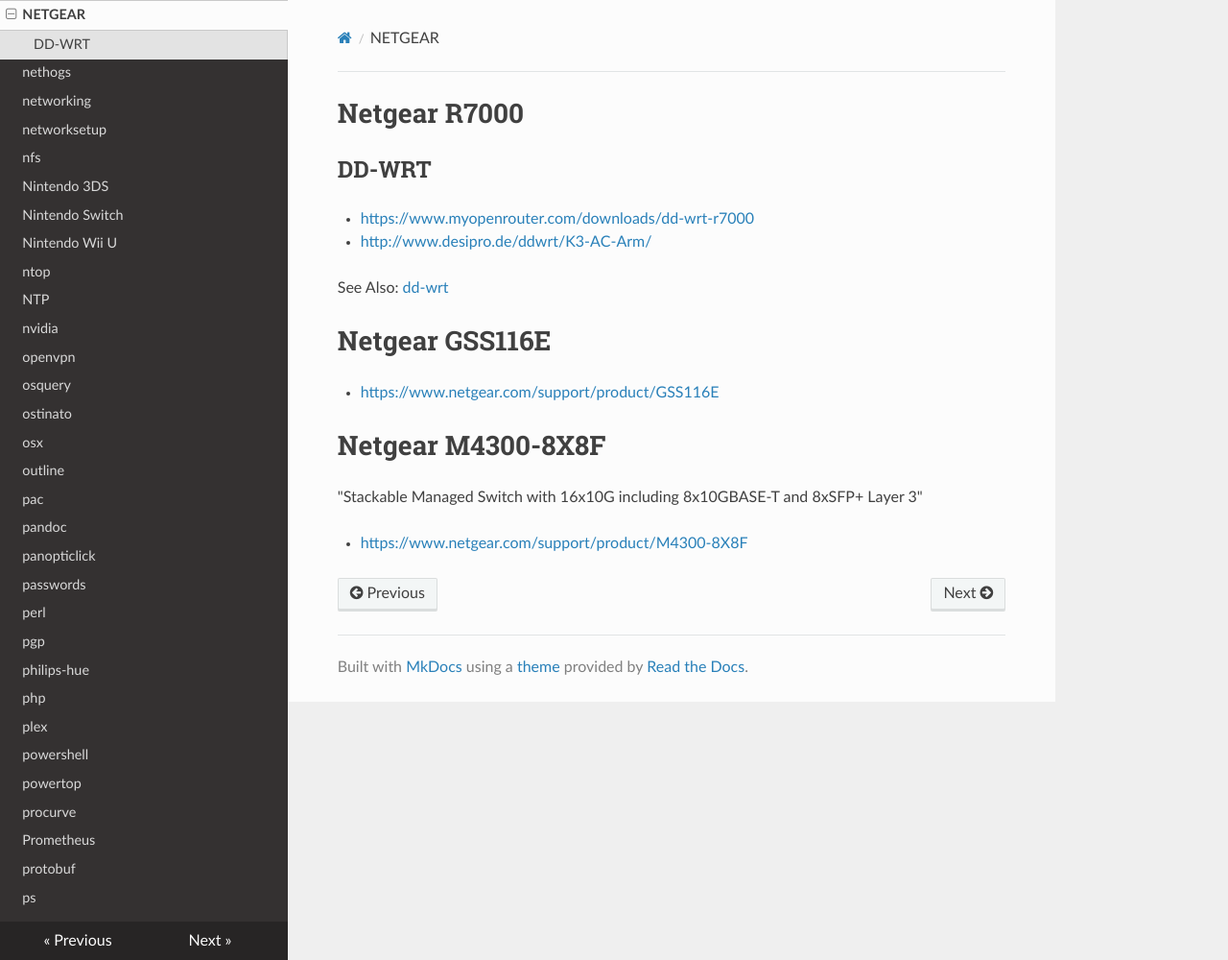
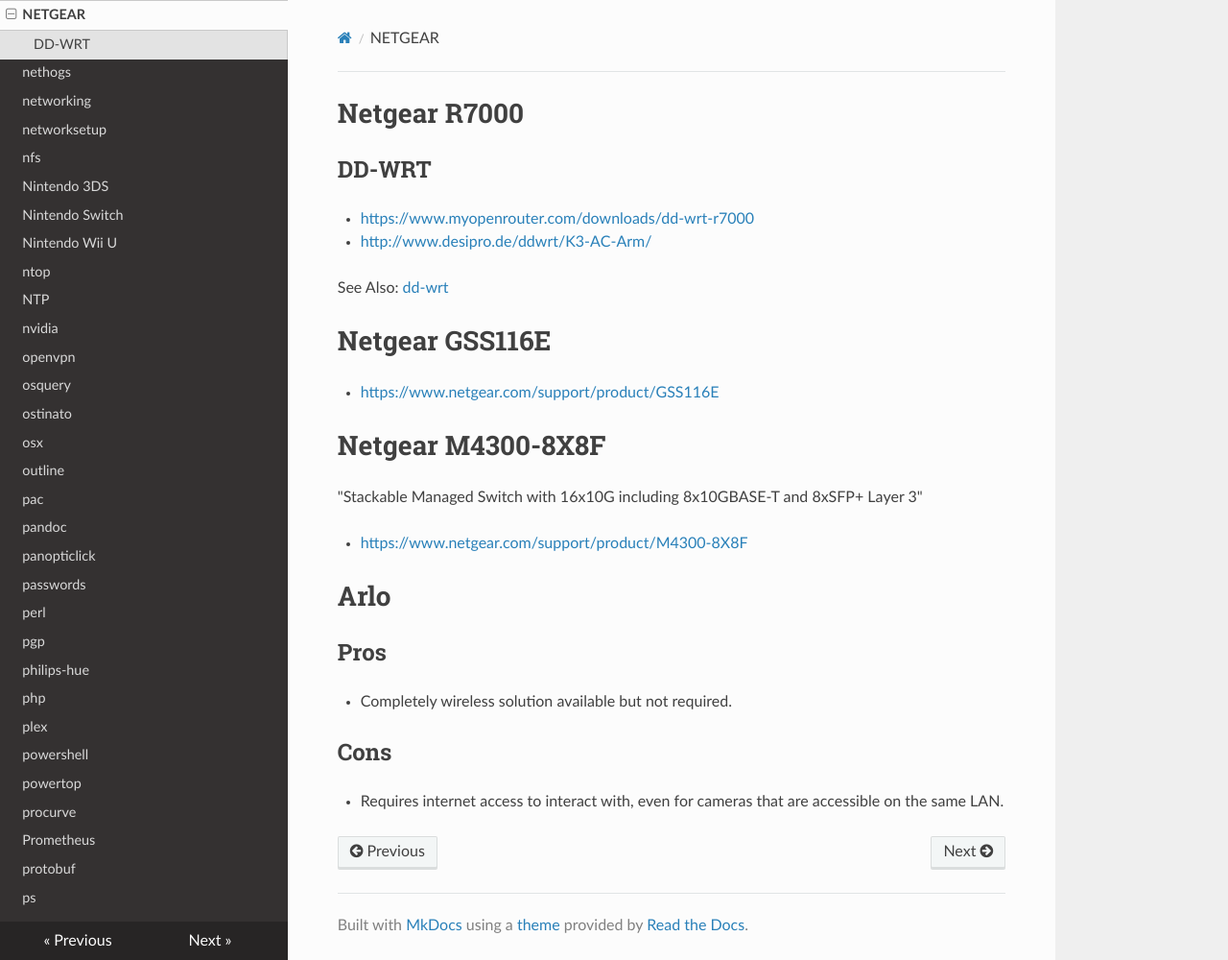
Before and after one commit to lando-cal/tech-notes, an MkDocs documentation site: the page built from docs/netgear.md, in a window 1280 px wide and 1000 px high. Shown: the whole window at 96% size. Built offline with MkDocs 1.6.1, drawn with Linux system fonts in a browser that asks for light colours; nearby versions of some CDN libraries.

Commit message:
Add Arlo

```diff
--- a/docs/netgear.md
+++ b/docs/netgear.md
@@ -18,3 +18,13 @@ See Also: [dd-wrt](dd-wrt)
 "Stackable Managed Switch with 16x10G including 8x10GBASE-T and 8xSFP+ Layer 3"
 
 - <https://www.netgear.com/support/product/M4300-8X8F>
+
+# Arlo
+
+## Pros
+
+- Completely wireless solution available but not required.
+
+## Cons
+
+- Requires internet access to interact with, even for cameras that are accessible on the same LAN.
```
